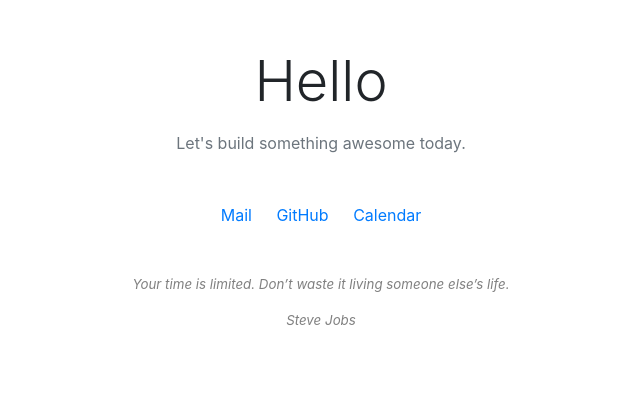
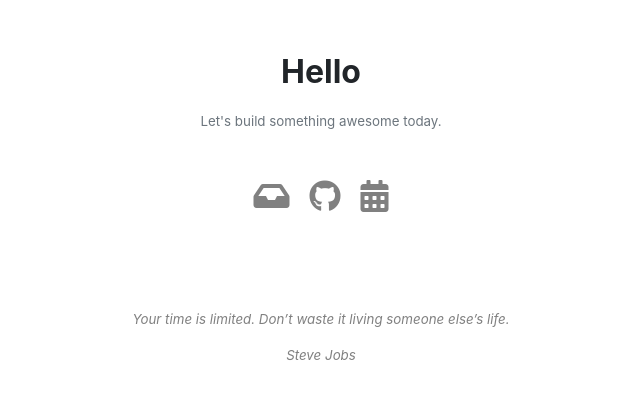
Before and after one commit to kennith/hello, a Vue app: page / in a window 1280 px wide. Shown: the top 398 px of the page, without its empty margins (319-959 px from the left). Built offline with nearby package versions, Linux system fonts and the light colour scheme.

Commit message:
Pretty happy

```diff
--- a/package.json
+++ b/package.json
@@ -16,6 +16,7 @@
     "vue": "^2.6.11"
   },
   "devDependencies": {
+    "@fortawesome/fontawesome-free": "^5.13.0",
     "@vue/cli-plugin-babel": "~4.2.0",
     "@vue/cli-plugin-eslint": "~4.2.0",
     "@vue/cli-service": "~4.2.0",
--- a/src/App.vue
+++ b/src/App.vue
@@ -1,7 +1,7 @@
 <template>
   <div id="app" class="container mt-5">
-    <p class="display-4">Hello</p>
-    <p class="text-secondary">Let's build something awesome today.</p>
+    <p class="title">Hello</p>
+    <p class="tag-line text-secondary">Let's build something awesome today.</p>
 
     <linkage></linkage>
     <quote></quote>
@@ -25,4 +25,13 @@ export default {
   text-align: center;
   max-width: 480px;
 }
+
+#app > .title {
+  font-size: xx-large;
+  font-weight: bold;
+}
+
+#app > .tag-line {
+  font-size: smaller;
+}
 </style>
--- a/src/components/Link.vue
+++ b/src/components/Link.vue
@@ -1,11 +1,11 @@
 <template>
-  <div id="linkage-component" class="my-5">
+  <div id="linkage-component" class="mt-5 mb-5">
     <a  v-for="link in links"
         v-bind:key="link.url"
         v-bind:href="link.url"
         class="app-link"
         >
-        {{ link.name }}
+        <i :class="link.icon" class="fa-2x"></i>
     </a>
   </div>
 </template>
@@ -18,17 +18,17 @@ export default {
       links: [
         {
           url: "https://mail.google.com",
-          icon: "",
+          icon: "fas fa-inbox",
           name: "Mail"
         },
         {
           url: "https://github.com/kennith",
-          icon: "",
+          icon: "fab fa-github",
           name: "GitHub"
         },
         {
           url: "https://calendar.google.com",
-          icon: "",
+          icon: "fas fa-calendar-alt",
           name: "Calendar"
         }
       ]
@@ -38,10 +38,8 @@ export default {
 </script>
 
 <style scoped>
-#linkage-component {
-}
-
 #linkage-component > .app-link {
     padding: 10px;
+    color: grey;
 }
 </style>
--- a/src/components/Quote.vue
+++ b/src/components/Quote.vue
@@ -1,5 +1,5 @@
 <template>
-  <div id="quote-component">
+  <div id="quote-component" class="pt-5">
     <p class="message">{{ quote.message }}</p>
     <p class="author">{{ quote.author }}</p>
   </div>
--- a/src/main.js
+++ b/src/main.js
@@ -1,6 +1,7 @@
 import Vue from 'vue'
 import App from './App.vue'
 import 'bootstrap/dist/css/bootstrap.min.css';
+import '@fortawesome/fontawesome-free/css/all.min.css'
 
 Vue.config.productionTip = false
 
```
Also changed, not shown: 1 other file (tests, documents, lock files or other folders).
